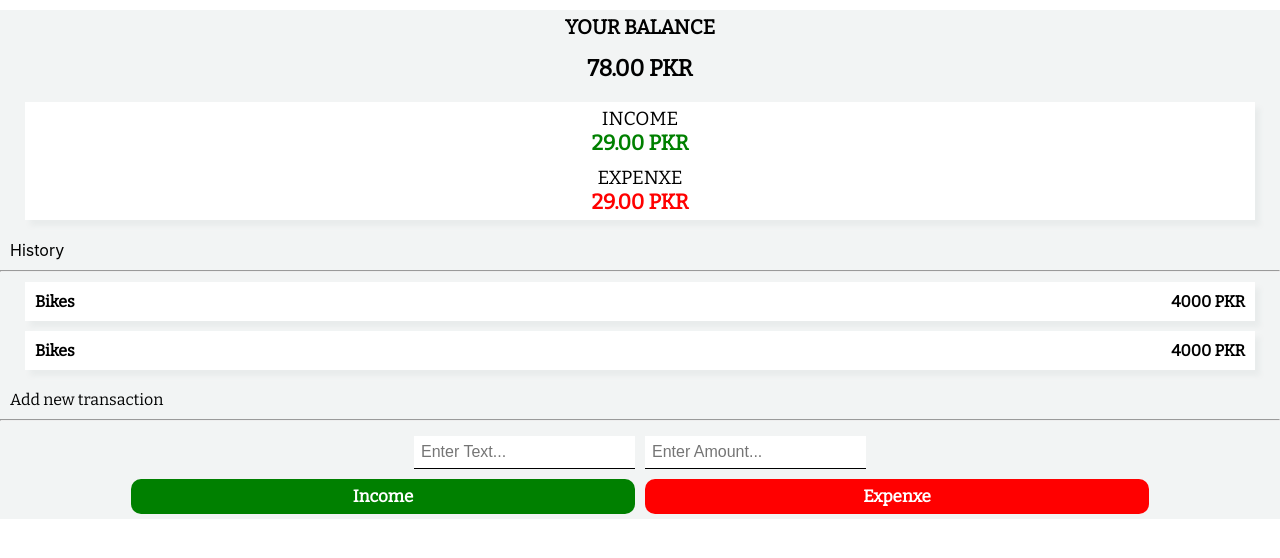
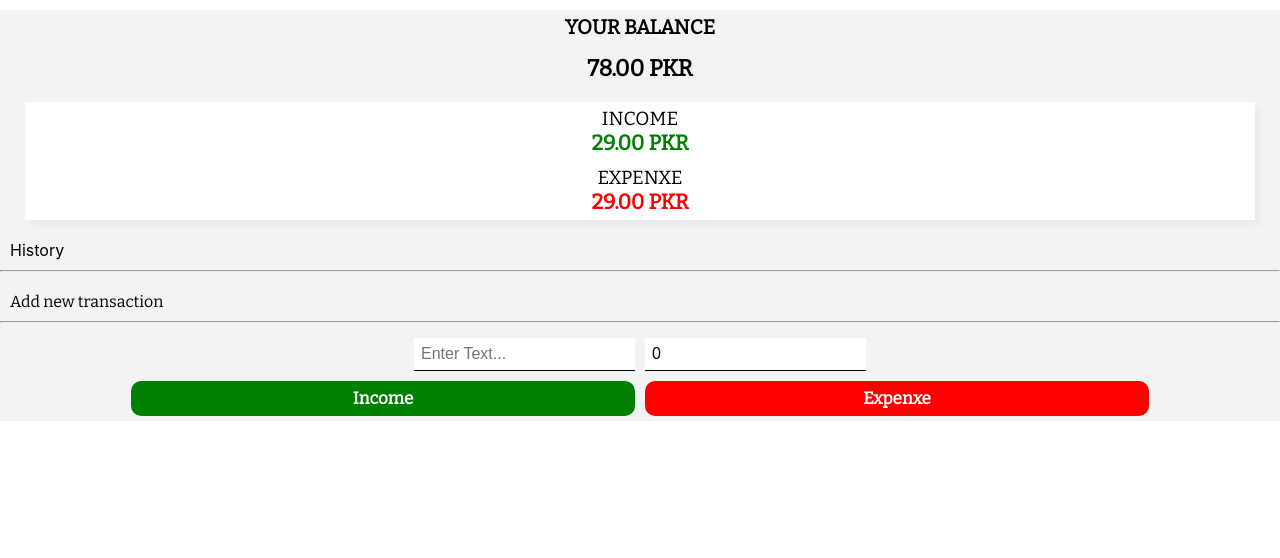
Before and after one commit to A-Rehman01/Expence_App_typescript, a React (Create React App) app: page / in a window 1280 px wide. Shown: the top 558 px of the page. Built offline with nearby package versions, Linux system fonts and the light colour scheme.

Commit message:
Add Trasextion by Dynamically

```diff
--- a/src/App.tsx
+++ b/src/App.tsx
@@ -7,14 +7,22 @@ import { Incomeexpencebal } from './Components/Incomeexpencebal';
 import { Newtrasection } from './Components/Newtrasection';
 import { Trasections } from './Components/Trasections';
 
+
+//Context
+import ContextProvider from './GlobalContext/Contextdata'
+
 function App() {
   return (
+    <div>
+    <ContextProvider>
     <div className="MainContainer">
       <MainBalance/>
       <Incomeexpencebal/>
       <Trasections/>
       <Newtrasection/>
     </div>
+     </ContextProvider>
+     </div>
   );
 }
 
--- a/src/Components/Newtrasection.tsx
+++ b/src/Components/Newtrasection.tsx
@@ -1,16 +1,59 @@
-import React from 'react'
+import React, { useContext,useState } from 'react'
+import {Contextdata} from './../GlobalContext/Contextdata'
 
 export const Newtrasection = () => {
+    var expence:number=0;
+    const [text, setText] = useState<string>('')
+    const [amount, setAmount] = useState <number>(0)
+
+    const {dispatch}=useContext(Contextdata);
+
+    function addTransaction(transaction:object){
+        dispatch({
+            type:'ADD',
+            payload:transaction
+        });
+    }
+
+    function  Submit(e:React.FormEvent<HTMLFormElement>){
+        e.preventDefault();
+        if(amount===0){
+            alert('Enter Amount')
+            return
+        }
+        const newTra:object=expence==0?
+        {
+            id: (Math.random() * 1000000000).toFixed(0),
+            text,
+            amount: Math.abs(amount)
+        }:
+        {
+            id: (Math.random() * 1000000000).toFixed(0),
+            text,
+            amount: -Math.abs(amount)
+        }
+        addTransaction(newTra)
+        expence=0;
+        setText('')
+        setAmount(0);
+    }
+
+    function updateText(e:React.ChangeEvent<HTMLInputElement>){
+        setText(e.currentTarget.value)
+    }
+    function updateAmount(e:React.ChangeEvent<{ value: unknown }>){
+        setAmount( e.currentTarget.value as number  )
+    }
     return (
         <div className='newTrasection'>
             <div  className='newtrasextionheading'>Add new transaction</div>
             <hr/>
-            <form action="" className='NewTrasectionform' >
-                <input className='inputfields' type="text" required placeholder='Enter Text...'/>
-                <input className='inputfields' type="number" required placeholder='Enter Amount...'/>
+            <form action="" className='NewTrasectionform' onSubmit={Submit}>
+                <input className='inputfields' value={text} onChange={updateText} type="text" required placeholder='Enter Text...'/>
+                <input className='inputfields' value={amount} onChange={updateAmount} type="number" required placeholder='Enter Amount...'/>
                 <div className='NewTrasectionsbtn'>
-                    <button className='incomebtn'>Income</button>
-                    <button className='expenxebtn'>Expenxe</button>
+                    <button className='incomebtn'  onClick={() => (expence = 0)}>Income</button>
+                    <button className='expenxebtn'  onClick={() => (expence = 1)}>Expenxe</button>
                 </div>
             </form>
         </div>
--- a/src/Components/Trasections.tsx
+++ b/src/Components/Trasections.tsx
@@ -1,29 +1,35 @@
-import React from 'react'
+import React, { useContext } from 'react'
+
+//Components
+import { Contextdata } from './../GlobalContext/Contextdata'
+
+type trasectiommap = {
+    text:string;
+    amount:number
+}
 
 export const Trasections = () => {
+
+    const {state}= useContext(Contextdata)
+    console.log('Trasections', state)
+
     return (
         <div>
             <div className='trasextionheading'>History</div>
             <hr />
             <ul>
-                <li className='trasection'>
-                    <div className='trasectiondel'>
-                        <div className='deleted'>X</div>
-                           Bikes
-                    </div>
-                    <div>
-                        4000 PKR
-                    </div>
-                </li>
-                <li className='trasection'>
-                    <div className='trasectiondel'>
-                        <div className='deleted'>X</div>
-                           Bikes
-                    </div>
-                    <div>
-                        4000 PKR
-                    </div>
-                </li>
+                {
+                    state.map((traObj:trasectiommap,ind:number) => {
+                        return (
+                            <li key={ind} className='trasection'>
+                                <div className='trasectiondel'>
+                                    <div className='deleted'>X</div>
+                                    {traObj.text}
+                                </div>
+                                <div>{traObj.amount} PKR</div>
+                            </li>)
+                    })
+                }
             </ul>
 
         </div>
--- a/src/GlobalContext/Contextdata.tsx
+++ b/src/GlobalContext/Contextdata.tsx
@@ -1,10 +1,27 @@
-import React from 'react'
+import React, { useReducer } from 'react'
+import { Reducer } from './Reducer'
+
+type ContextProps = {
+    children: React.ReactNode
+};
+
+const trasections: object[] = [
+]
 
 
-export const Contextdata = () => {
+export const Contextdata = React.createContext<object [] | any>(trasections)
+
+const ContextProvider = ({ children }: ContextProps) => {
+
+    let [state, dispatch] = useReducer<any>(Reducer, trasections)
+
+
     return (
-        <div>
-
-        </div>
+        <Contextdata.Provider value={
+            {state,dispatch}
+        }>
+            {children}
+        </Contextdata.Provider>
     )
 }
+export default ContextProvider
--- /dev/null
+++ b/src/GlobalContext/Reducer.ts
@@ -0,0 +1,16 @@
+import { Dispatch } from "react"
+
+type PropsAction = {
+    type: string,
+    payload: number
+}
+
+export function Reducer(state: [], action: PropsAction) {
+
+    switch (action.type) {
+        case 'ADD':
+            return [action.payload, ...state]
+        default:
+            return state;
+    }
+}
```
